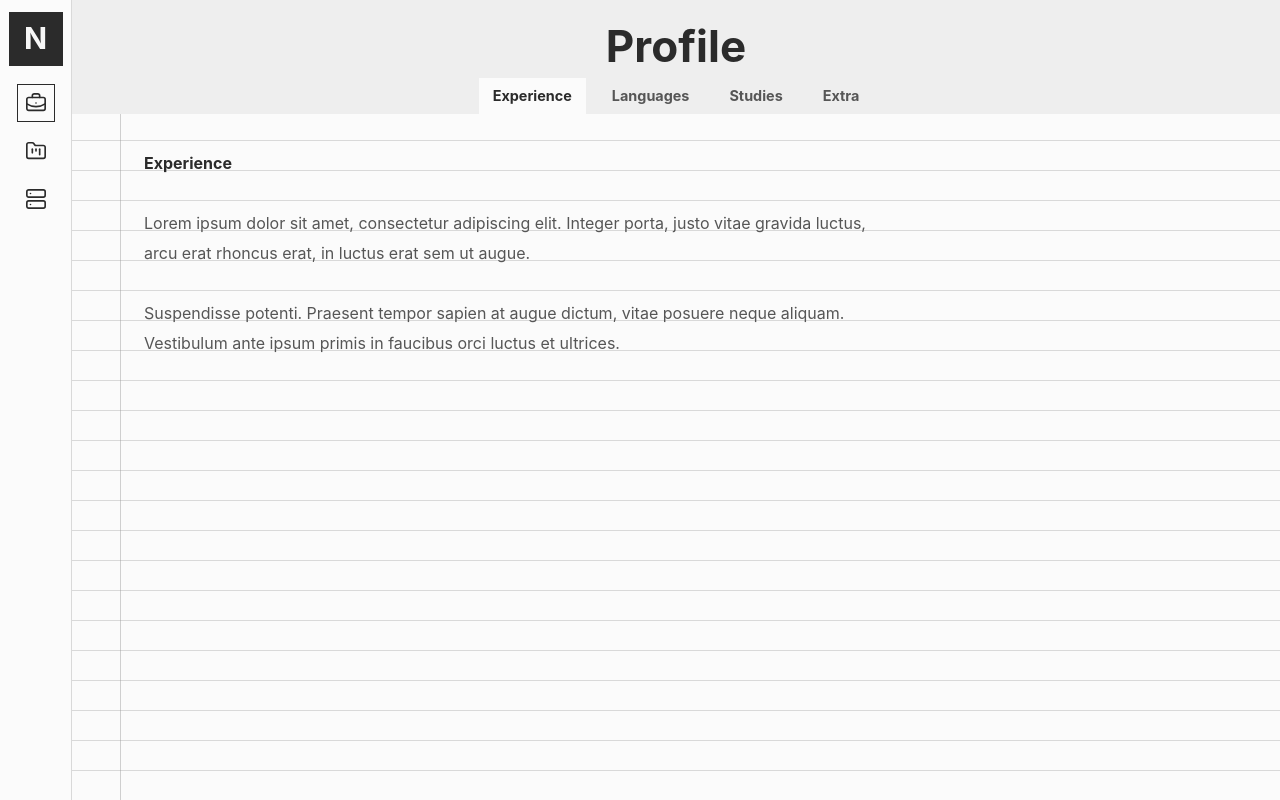
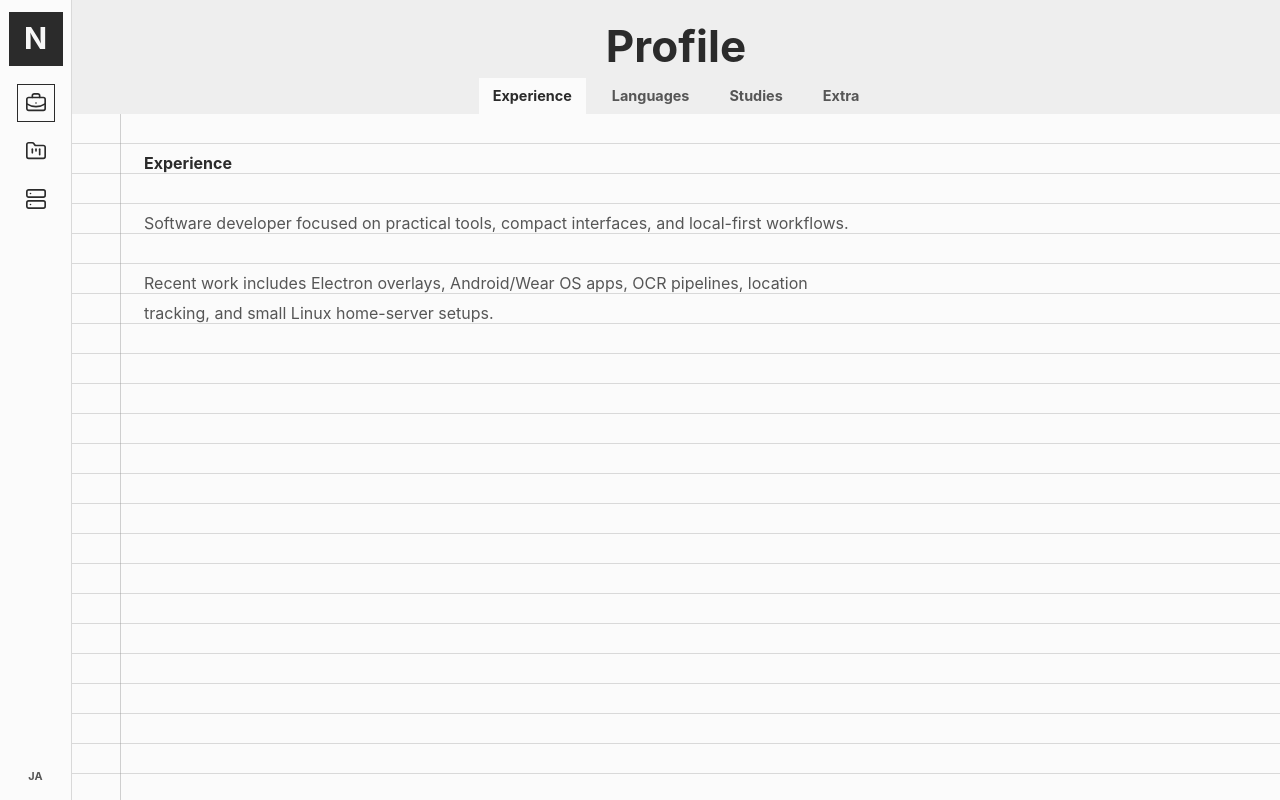
Before and after one commit to NunoCartaxoUAL/NPortal, a React (Vite) app: page / in a window 1280 px wide. Built offline with nearby package versions, Linux system fonts and the light colour scheme.

Commit message:
Add bilingual portfolio content

```diff
--- a/src/App.jsx
+++ b/src/App.jsx
@@ -1,21 +1,49 @@
-import React, { useState } from 'react';
+import React, { useEffect, useState } from 'react';
 import Sidebar from './components/Sidebar.jsx';
 import HomelabView from './views/HomelabView.jsx';
 import ProfileView from './views/ProfileView.jsx';
 import ProjectsView from './views/ProjectsView.jsx';
 
+function getInitialLanguage() {
+  const storedLanguage = window.localStorage.getItem('nportal-language');
+
+  if (storedLanguage === 'en' || storedLanguage === 'ja') {
+    return storedLanguage;
+  }
+
+  return window.navigator.language.toLowerCase().startsWith('ja') ? 'ja' : 'en';
+}
+
 export default function App() {
   const [activeView, setActiveView] = useState('profile');
+  const [language, setLanguage] = useState(getInitialLanguage);
+
+  useEffect(() => {
+    document.documentElement.lang = language;
+  }, [language]);
 
   const activePage = {
-    profile: <ProfileView />,
-    projects: <ProjectsView />,
-    homelab: <HomelabView />
+    profile: <ProfileView language={language} />,
+    projects: <ProjectsView language={language} />,
+    homelab: <HomelabView language={language} />
   }[activeView];
+
+  function toggleLanguage() {
+    setLanguage((currentLanguage) => {
+      const nextLanguage = currentLanguage === 'en' ? 'ja' : 'en';
+      window.localStorage.setItem('nportal-language', nextLanguage);
+      return nextLanguage;
+    });
+  }
 
   return (
     <div className="app-shell">
-      <Sidebar activeView={activeView} onViewChange={setActiveView} />
+      <Sidebar
+        activeView={activeView}
+        language={language}
+        onLanguageToggle={toggleLanguage}
+        onViewChange={setActiveView}
+      />
       <main className="main-content">{activePage}</main>
     </div>
   );
--- a/src/components/Sidebar.jsx
+++ b/src/components/Sidebar.jsx
@@ -1,5 +1,6 @@
 import { BriefcaseBusiness, FolderKanban, Server } from 'lucide-react';
 import React from 'react';
+import { content } from '../data/content.js';
 
 const views = [
   { id: 'profile', label: 'Profile', icon: BriefcaseBusiness },
@@ -7,7 +8,10 @@ const views = [
   { id: 'homelab', label: 'Homelab', icon: Server }
 ];
 
-export default function Sidebar({ activeView, onViewChange }) {
+export default function Sidebar({ activeView, language, onLanguageToggle, onViewChange }) {
+  const labels = content[language].nav;
+  const nextLanguage = language === 'en' ? '日本語' : 'English';
+
   return (
     <aside className="sidebar" aria-label="Primary navigation">
       <div className="logo" aria-label="NPortal">
@@ -20,13 +24,22 @@ export default function Sidebar({ activeView, onViewChange }) {
             key={id}
             onClick={() => onViewChange(id)}
             type="button"
-            aria-label={label}
-            title={label}
+            aria-label={labels[id] ?? label}
+            title={labels[id] ?? label}
           >
             <Icon size={22} strokeWidth={1.8} aria-hidden="true" />
           </button>
         ))}
       </nav>
+      <button
+        className="language-toggle"
+        onClick={onLanguageToggle}
+        type="button"
+        aria-label={`Switch language to ${nextLanguage}`}
+        title={`Switch language to ${nextLanguage}`}
+      >
+        {language === 'en' ? 'JA' : 'EN'}
+      </button>
     </aside>
   );
 }
--- a/src/data/content.js
+++ b/src/data/content.js
@@ -1,33 +1,146 @@
-export const profileSections = {
-  Experience: [
-    'Lorem ipsum dolor sit amet, consectetur adipiscing elit. Integer porta, justo vitae gravida luctus, arcu erat rhoncus erat, in luctus erat sem ut augue.',
-    'Suspendisse potenti. Praesent tempor sapien at augue dictum, vitae posuere neque aliquam. Vestibulum ante ipsum primis in faucibus orci luctus et ultrices.'
-  ],
-  Languages: [
-    'Lorem ipsum dolor sit amet, consectetur adipiscing elit. Sed aliquet arcu at orci cursus, non viverra magna cursus.',
-    'Aenean dictum, sem a feugiat elementum, velit justo vulputate leo, vitae gravida neque augue sed metus.'
-  ],
-  Studies: [
-    'Lorem ipsum dolor sit amet, consectetur adipiscing elit. Donec sed ligula arcu. Nunc sit amet ante non nibh sagittis iaculis.',
-    'Morbi dignissim tincidunt magna, sed luctus mauris cursus at. Etiam at leo ac ligula pretium suscipit.'
-  ],
-  Extra: [
-    'Lorem ipsum dolor sit amet, consectetur adipiscing elit. Curabitur nec augue eget justo sagittis viverra.',
-    'Nulla facilisi. Duis vehicula, nibh id fermentum posuere, enim mauris eleifend massa, non facilisis nibh risus ut turpis.'
-  ]
+export const content = {
+  en: {
+    nav: {
+      profile: 'Profile',
+      projects: 'Projects',
+      homelab: 'Homelab'
+    },
+    profile: {
+      title: 'Profile',
+      sections: [
+        {
+          id: 'experience',
+          title: 'Experience',
+          paragraphs: [
+            'Software developer focused on practical tools, compact interfaces, and local-first workflows.',
+            'Recent work includes Electron overlays, Android/Wear OS apps, OCR pipelines, location tracking, and small Linux home-server setups.'
+          ]
+        },
+        {
+          id: 'languages',
+          title: 'Languages',
+          paragraphs: [
+            'English and Portuguese for daily work. Japanese is an active study target, especially for reading tools and Japan-focused applications.',
+            'Comfortable building bilingual interfaces when the content model stays simple and explicit.'
+          ]
+        },
+        {
+          id: 'studies',
+          title: 'Studies',
+          paragraphs: [
+            'Computer science and IT practice built through small complete projects: desktop apps, mobile apps, Linux services, and deployment flows.',
+            'I prefer direct project evidence over broad claims, with each app showing the problem, the technical choices, and the current limits.'
+          ]
+        },
+        {
+          id: 'extra',
+          title: 'Extra',
+          paragraphs: [
+            'Interested in Japan, language-learning tools, wearable utilities, and reliable personal infrastructure.',
+            'I value clear documentation, simple operations, and code that another developer can continue without a long handover.'
+          ]
+        }
+      ]
+    },
+    projects: {
+      title: 'Projects',
+      sections: [
+        {
+          id: 'giina',
+          title: 'Giina',
+          paragraphs: [
+            'Steam Deck-focused Electron overlay for Japanese game or video text. It captures a saved screen area, runs local OCR, and renders furigana readings over the detected text.',
+            'The stack combines Electron, React/Vite, TypeScript, a Python OCR worker, hotkeys, transparent overlay windows, and local dictionary data.',
+            'Current flow: map Deck controls to F8 for selecting an OCR area and F9 for refreshing OCR. Desktop Mode and borderless/windowed games are the intended target.'
+          ]
+        },
+        {
+          id: 'laila',
+          title: 'Laila',
+          paragraphs: [
+            'Wear OS destination alarm. Pick a place, choose an arrival radius, start tracking, and the watch vibrates silently when you arrive.',
+            'Built with Kotlin, Jetpack Compose, osmdroid/OpenStreetMap, Android Geocoder, foreground location tracking, saved destinations, and configurable vibration.',
+            'The app keeps arrival and distance logic in smaller modules so behavior can be tested outside the Android UI where possible.'
+          ]
+        }
+      ]
+    },
+    homelab: {
+      title: 'Homelab',
+      heading: 'Machines',
+      items: ['rasp', 'rasp', 'subpc', 'mainpc']
+    }
+  },
+  ja: {
+    nav: {
+      profile: 'プロフィール',
+      projects: 'プロジェクト',
+      homelab: 'ホームラボ'
+    },
+    profile: {
+      title: 'プロフィール',
+      sections: [
+        {
+          id: 'experience',
+          title: '経験',
+          paragraphs: [
+            '実用的なツール、コンパクトなUI、ローカル中心のワークフローを重視するソフトウェア開発者です。',
+            '最近は Electron オーバーレイ、Android / Wear OS アプリ、OCR 処理、位置情報トラッキング、小さな Linux サーバー環境に取り組んでいます。'
+          ]
+        },
+        {
+          id: 'languages',
+          title: '言語',
+          paragraphs: [
+            '英語とポルトガル語で日常的に作業できます。日本語は学習中で、特に読解支援ツールや日本向けのアプリに関心があります。',
+            'コンテンツ構造をシンプルに保ちながら、英語と日本語の両方に対応するUIを作れます。'
+          ]
+        },
+        {
+          id: 'studies',
+          title: '学習',
+          paragraphs: [
+            'デスクトップアプリ、モバイルアプリ、Linux サービス、デプロイ手順など、小さく完結したプロジェクトを通してITを学んできました。',
+            '広い主張よりも、課題、技術選択、現在の制限が分かる具体的な成果物を重視しています。'
+          ]
+        },
+        {
+          id: 'extra',
+          title: 'その他',
+          paragraphs: [
+            '日本、語学学習ツール、ウェアラブルアプリ、安定した個人インフラに興味があります。',
+            '分かりやすいドキュメント、単純な運用、別の開発者が引き継ぎやすいコードを大切にしています。'
+          ]
+        }
+      ]
+    },
+    projects: {
+      title: 'プロジェクト',
+      sections: [
+        {
+          id: 'giina',
+          title: 'Giina',
+          paragraphs: [
+            '日本語のゲームや動画テキストを読むための Steam Deck 向け Electron オーバーレイです。保存した画面範囲をキャプチャし、ローカルOCRを実行して、検出した文字の上にふりがなを表示します。',
+            'Electron、React/Vite、TypeScript、Python OCR ワーカー、ホットキー、透明オーバーレイウィンドウ、ローカル辞書データを組み合わせています。',
+            '基本操作は、F8 でOCR範囲を選択し、F9 でOCRを更新します。SteamOS Desktop Mode とボーダーレス/ウィンドウ表示のゲームを主な対象にしています。'
+          ]
+        },
+        {
+          id: 'laila',
+          title: 'Laila',
+          paragraphs: [
+            'Wear OS 用の目的地アラームです。目的地と到着半径を選び、追跡を開始すると、到着時に時計が無音で振動します。',
+            'Kotlin、Jetpack Compose、osmdroid/OpenStreetMap、Android Geocoder、フォアグラウンド位置情報サービス、保存済み目的地、振動設定を使っています。',
+            '到着判定や距離計算は小さなモジュールに分け、可能な部分は Android UI から独立してテストしやすくしています。'
+          ]
+        }
+      ]
+    },
+    homelab: {
+      title: 'ホームラボ',
+      heading: 'マシン',
+      items: ['rasp', 'rasp', 'subpc', 'mainpc']
+    }
+  }
 };
-
-export const projectSections = [
-  {
-    title: 'Giina',
-    copy:
-      'Lorem ipsum dolor sit amet, consectetur adipiscing elit. Aliquam tempor, libero non pulvinar maximus, nibh sem facilisis purus, a tempor lectus nisl in velit.'
-  },
-  {
-    title: 'Laila',
-    copy:
-      'Lorem ipsum dolor sit amet, consectetur adipiscing elit. Phasellus lacinia lorem eu tortor gravida, vitae facilisis nibh aliquet.'
-  }
-];
-
-export const homelabItems = ['rasp', 'rasp', 'subpc', 'mainpc'];
--- a/src/styles.css
+++ b/src/styles.css
@@ -128,6 +128,28 @@ button {
   border-color: var(--grey-950);
 }
 
+.language-toggle {
+  width: 38px;
+  height: 24px;
+  margin-top: auto;
+  padding: 0;
+  background: transparent;
+  border: 1px solid transparent;
+  border-radius: 0;
+  color: var(--grey-700);
+  cursor: pointer;
+  font-size: 0.68rem;
+  font-weight: 750;
+  letter-spacing: 0;
+}
+
+.language-toggle:hover,
+.language-toggle:focus-visible {
+  border-color: var(--grey-950);
+  color: var(--grey-950);
+  outline: none;
+}
+
 .main-content {
   display: flex;
   min-width: 0;
@@ -206,7 +228,7 @@ p {
 }
 
 .paper {
-  --paper-baseline: 22px;
+  --paper-baseline: 25px;
   --paper-line: 30px;
   --paper-top: 34px;
   position: relative;
@@ -291,6 +313,10 @@ p {
     height: 36px;
   }
 
+  .language-toggle {
+    width: 36px;
+  }
+
   .main-content {
     padding: 0;
   }
--- a/src/views/HomelabView.jsx
+++ b/src/views/HomelabView.jsx
@@ -1,16 +1,18 @@
 import React from 'react';
-import { homelabItems } from '../data/content.js';
+import { content } from '../data/content.js';
 
-export default function HomelabView() {
+export default function HomelabView({ language }) {
+  const homelab = content[language].homelab;
+
   return (
     <section className="page-section" aria-labelledby="homelab-title">
       <header className="top-panel">
-        <h1 id="homelab-title">Homelab</h1>
+        <h1 id="homelab-title">{homelab.title}</h1>
       </header>
 
       <article className="paper">
-        <h2>Machines</h2>
-        {homelabItems.map((item, index) => (
+        <h2>{homelab.heading}</h2>
+        {homelab.items.map((item, index) => (
           <p key={`${item}-${index}`}>{item}</p>
         ))}
       </article>
--- a/src/views/ProfileView.jsx
+++ b/src/views/ProfileView.jsx
@@ -1,15 +1,24 @@
-import React, { useMemo, useState } from 'react';
+import React, { useEffect, useMemo, useState } from 'react';
 import SectionTabs from '../components/SectionTabs.jsx';
-import { profileSections } from '../data/content.js';
+import { content } from '../data/content.js';
 
-export default function ProfileView() {
-  const tabs = useMemo(() => Object.keys(profileSections), []);
+export default function ProfileView({ language }) {
+  const profile = content[language].profile;
+  const tabs = useMemo(() => profile.sections.map((section) => section.title), [profile.sections]);
   const [activeTab, setActiveTab] = useState(tabs[0]);
+  const activeSection =
+    profile.sections.find((section) => section.title === activeTab) ?? profile.sections[0];
+
+  useEffect(() => {
+    if (!tabs.includes(activeTab)) {
+      setActiveTab(tabs[0]);
+    }
+  }, [activeTab, tabs]);
 
   return (
     <section className="page-section" aria-labelledby="profile-title">
       <header className="top-panel">
-        <h1 id="profile-title">Profile</h1>
+        <h1 id="profile-title">{profile.title}</h1>
         <SectionTabs
           activeTab={activeTab}
           ariaLabel="Profile sections"
@@ -20,12 +29,12 @@ export default function ProfileView() {
 
       <article
         className="paper"
-        id={`panel-${activeTab}`}
+        id={`panel-${activeSection.title}`}
         role="tabpanel"
-        aria-labelledby={`tab-${activeTab}`}
+        aria-labelledby={`tab-${activeSection.title}`}
       >
-        <h2>{activeTab}</h2>
-        {profileSections[activeTab].map((paragraph) => (
+        <h2>{activeSection.title}</h2>
+        {activeSection.paragraphs.map((paragraph) => (
           <p key={paragraph}>{paragraph}</p>
         ))}
       </article>
--- a/src/views/ProjectsView.jsx
+++ b/src/views/ProjectsView.jsx
@@ -1,16 +1,24 @@
-import React, { useState } from 'react';
+import React, { useEffect, useState } from 'react';
 import SectionTabs from '../components/SectionTabs.jsx';
-import { projectSections } from '../data/content.js';
+import { content } from '../data/content.js';
 
-export default function ProjectsView() {
-  const projectTabs = projectSections.map((project) => project.title);
+export default function ProjectsView({ language }) {
+  const projects = content[language].projects;
+  const projectTabs = projects.sections.map((project) => project.title);
   const [activeProject, setActiveProject] = useState(projectTabs[0]);
-  const selectedProject = projectSections.find((project) => project.title === activeProject);
+  const selectedProject =
+    projects.sections.find((project) => project.title === activeProject) ?? projects.sections[0];
+
+  useEffect(() => {
+    if (!projectTabs.includes(activeProject)) {
+      setActiveProject(projectTabs[0]);
+    }
+  }, [activeProject, projectTabs]);
 
   return (
     <section className="page-section" aria-labelledby="projects-title">
       <header className="top-panel">
-        <h1 id="projects-title">Projects</h1>
+        <h1 id="projects-title">{projects.title}</h1>
         <SectionTabs
           activeTab={activeProject}
           ariaLabel="Project sections"
@@ -26,7 +34,9 @@ export default function ProjectsView() {
         aria-labelledby={`tab-${selectedProject.title}`}
       >
         <h2>{selectedProject.title}</h2>
-        <p>{selectedProject.copy}</p>
+        {selectedProject.paragraphs.map((paragraph) => (
+          <p key={paragraph}>{paragraph}</p>
+        ))}
       </article>
     </section>
   );
```
